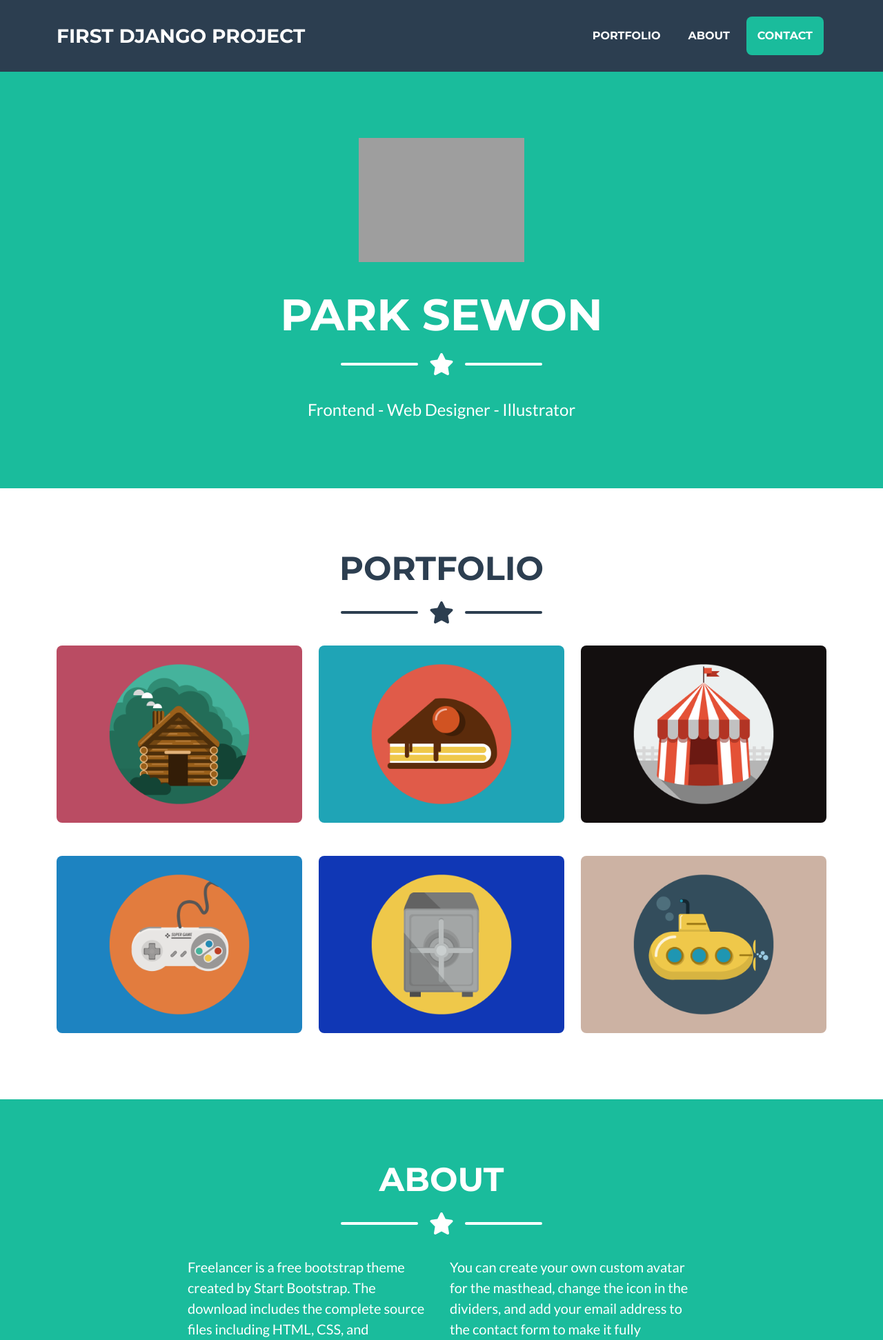
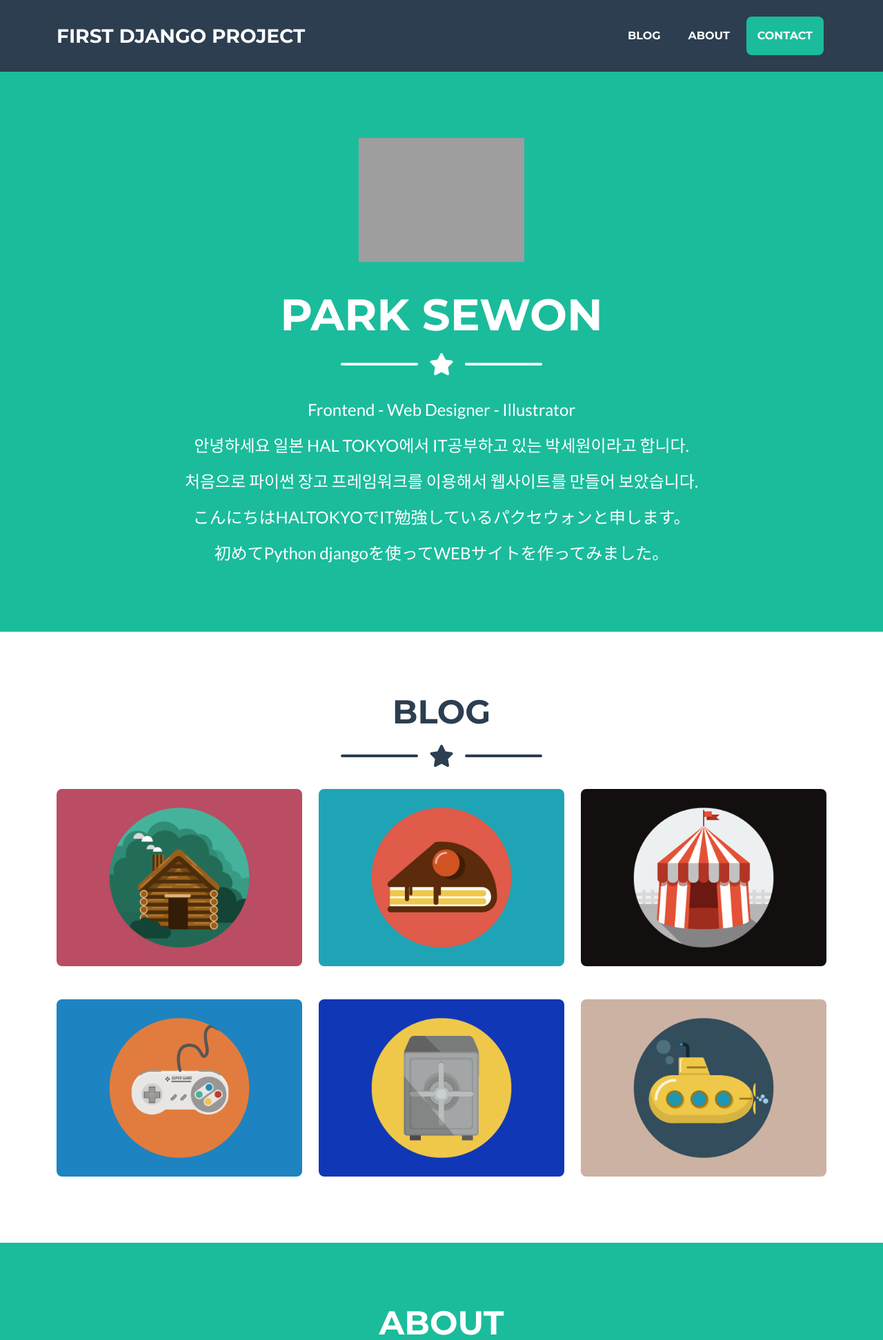
Before and after one commit to parkminmull/first_django_project, a Django app: page /blog/ in a window 1280 px wide. Shown: the top 1943 px of the page at 69% size. Run offline with Django 4.2, Linux system fonts and the light colour scheme; some libraries are stand-ins or nearby versions; grey boxes are pictures that could not be loaded.

Commit message:
second commit

```diff
--- a/mywebsite/blog/templates/index.html
+++ b/mywebsite/blog/templates/index.html
@@ -29,8 +29,8 @@
                 </button>
                 <div class="collapse navbar-collapse" id="navbarResponsive">
                     <ul class="navbar-nav ms-auto">
-                        <li class="nav-item mx-0 mx-lg-1"><a class="nav-link py-3 px-0 px-lg-3 rounded" href="#portfolio">Portfolio</a></li>
-                        <li class="nav-item mx-0 mx-lg-1"><a class="nav-link py-3 px-0 px-lg-3 rounded" href="#about">About</a></li>
+                        <li class="nav-item mx-0 mx-lg-1"><a class="nav-link py-3 px-0 px-lg-3 rounded" href="#portfolio">blog</a></li>
+                        <li class="nav-item mx-0 mx-lg-1"><a class="nav-link py-3 px-0 px-lg-3 rounded" href="#about">about</a></li>
                         <li class="nav-item mx-0 mx-lg-1"><a class="nav-link py-3 px-0 px-lg-3 rounded" href="#contact">Contact</a></li>
                     </ul>
                 </div>
@@ -51,13 +51,21 @@
                 </div>
                 <!-- Masthead Subheading-->
                 <p class="masthead-subheading font-weight-light mb-0">Frontend - Web Designer - Illustrator</p>
+                <p></p>
+                <p class="masthead-subheading font-weight-light mb-0">안녕하세요 일본 HAL TOKYO에서 IT공부하고 있는 박세원이라고 합니다.</p>
+                <p></p>
+                <p class="masthead-subheading font-weight-light mb-0">처음으로 파이썬 장고 프레임워크를 이용해서 웹사이트를 만들어 보았습니다.</p>
+                <p></p>
+                <p class="masthead-subheading font-weight-light mb-0">こんにちはHALTOKYOでIT勉強しているパクセウォンと申します。</p>
+                <p></p>
+                <p class="masthead-subheading font-weight-light mb-0">初めてPython djangoを使ってWEBサイトを作ってみました。</p>
             </div>
         </header>
         <!-- Portfolio Section-->
         <section class="page-section portfolio" id="portfolio">
             <div class="container">
                 <!-- Portfolio Section Heading-->
-                <h2 class="page-section-heading text-center text-uppercase text-secondary mb-0">Portfolio</h2>
+                <h2 class="page-section-heading text-center text-uppercase text-secondary mb-0">blog</h2>
                 <!-- Icon Divider-->
                 <div class="divider-custom">
                     <div class="divider-custom-line"></div>
@@ -127,7 +135,7 @@
         <section class="page-section bg-primary text-white mb-0" id="about">
             <div class="container">
                 <!-- About Section Heading-->
-                <h2 class="page-section-heading text-center text-uppercase text-white">About</h2>
+                <h2 class="page-section-heading text-center text-uppercase text-white">about</h2>
                 <!-- Icon Divider-->
                 <div class="divider-custom divider-light">
                     <div class="divider-custom-line"></div>
@@ -136,16 +144,16 @@
                 </div>
                 <!-- About Section Content-->
                 <div class="row">
-                    <div class="col-lg-4 ms-auto"><p class="lead">Freelancer is a free bootstrap theme created by Start Bootstrap. The download includes the complete source files including HTML, CSS, and JavaScript as well as optional SASS stylesheets for easy customization.</p></div>
+                    <div class="col-lg-4 ms-auto"><p class="lead">안녕하세요 일본에서 아이티 공부하고 있는 박세원입니다</p></div>
                     <div class="col-lg-4 me-auto"><p class="lead">You can create your own custom avatar for the masthead, change the icon in the dividers, and add your email address to the contact form to make it fully functional!</p></div>
                 </div>
                 <!-- About Section Button-->
-                <div class="text-center mt-4">
+                {% comment %} <div class="text-center mt-4">
                     <a class="btn btn-xl btn-outline-light" href="https://startbootstrap.com/theme/freelancer/">
                         <i class="fas fa-download me-2"></i>
                         Free Download!
                     </a>
-                </div>
+                </div> {% endcomment %}
             </div>
         </section>
         <!-- Contact Section-->
```
